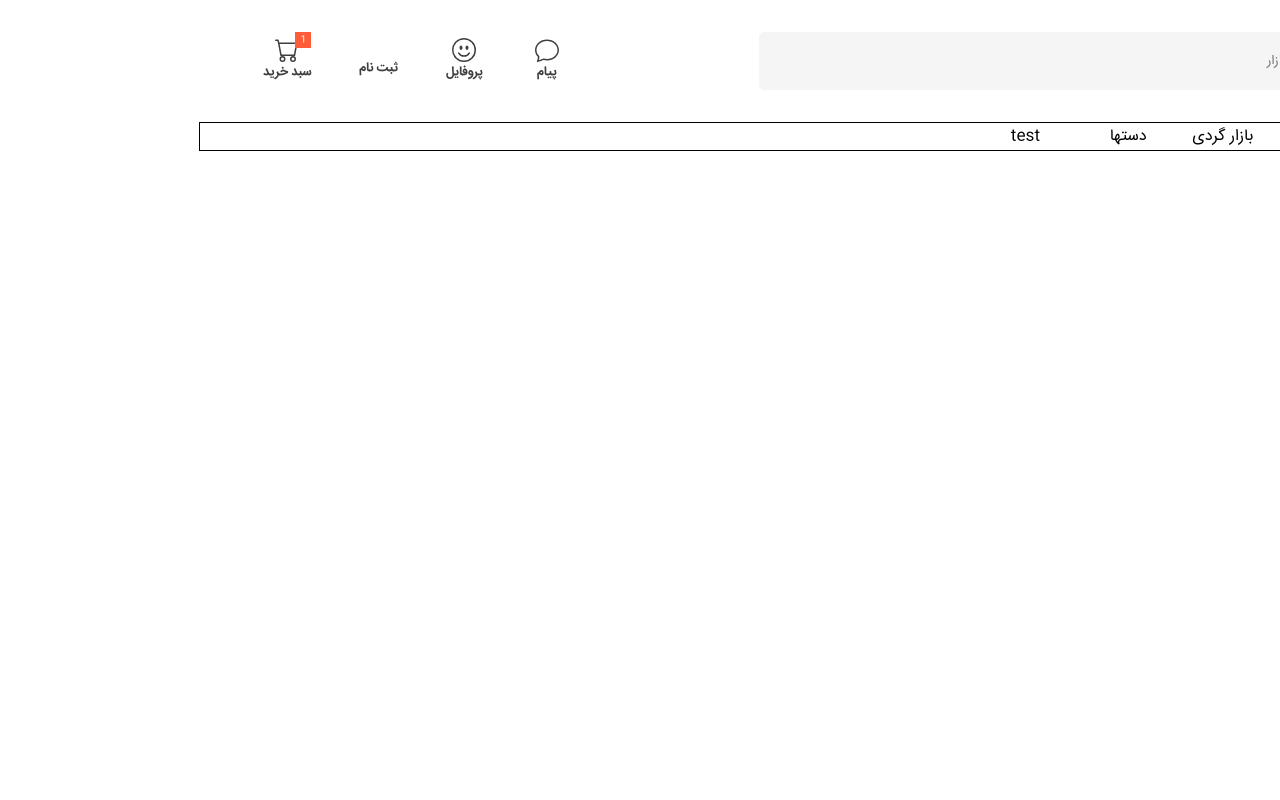
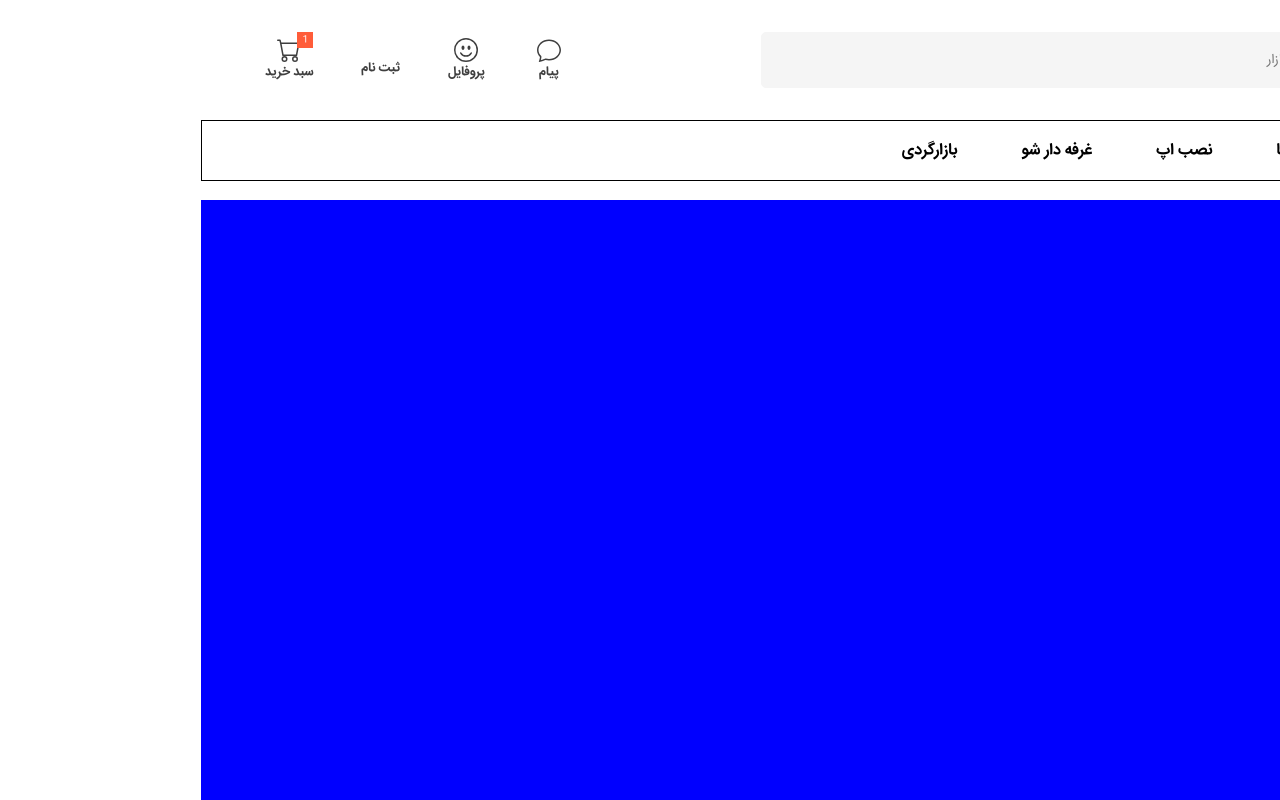
Before and after one commit to omidhldn/basalam_attempt, a React (Create React App) app: page / in a window 1280 px wide. Built offline with nearby package versions, Linux system fonts and the light colour scheme; grey boxes are pictures that could not be loaded; some icons are missing.

Commit message:
20-2-1402

```diff
--- a/src/App.css
+++ b/src/App.css
@@ -20,7 +20,9 @@ body {
 	font-family: 'iransans';
 }
 
-
+*{
+	box-sizing: border-box;
+}
 
 .row {
 	width: 100%;
--- a/src/component/layout/HeaderDesktop.js
+++ b/src/component/layout/HeaderDesktop.js
@@ -5,13 +5,16 @@ import { ReactComponent as Cart } from "./assets/cart.svg";
 import { ReactComponent as Register } from "./assets/person.svg";
 import { ReactComponent as Profile } from "./assets/emoji-smile.svg";
 import { ReactComponent as Chats } from "./assets/chat.svg";
+// import { ReactComponent as Food } from "https://statics.basalam.com/public/admin/b28/01-21/ejX8wZmgLWkv1CMuEI7XxH1aaSWLOxJUCvJlQCKhYwAyLtxwJy.svg";
+
 import MegaMenu from "./MegaMenu";
 import OmidHack from "./OmidHack";
 
 const HeaderDesktop = (props) => {
   return (
     <>
-      <header className={`${classes.container} row`}>
+      <header className={classes['main-container']}>
+        <section className={`${classes["first-container"]} row`}>
           <div className={`${classes["logo"]} col-1`}>
             <h1>
               <img src={logo} alt="basalam-logo"></img>
@@ -41,9 +44,10 @@ const HeaderDesktop = (props) => {
               <span>پیام</span>
             </span>
           </div>
+        </section>
+        <MegaMenu />
       </header>
-      <OmidHack/>
-      <MegaMenu />
+      {/* <OmidHack/> */}
     </>
   );
 };
--- a/src/component/layout/HeaderDesktop.module.css
+++ b/src/component/layout/HeaderDesktop.module.css
@@ -1,4 +1,7 @@
-.container {
+.main-container {
+  position: sticky;
+}
+.first-container {
   height: 15vh;
   /* border: 1px solid black; */
 }
--- a/src/component/layout/MegaMenu.js
+++ b/src/component/layout/MegaMenu.js
@@ -1,14 +1,38 @@
-import classes from './MegaMenu.module.css';
+import classes from "./MegaMenu.module.css";
+import MegaMenuItems from "./MegaMenuItems";
 
 const MegaMenu = () => {
-
-  return(
+  return (
     <div className={`row ${classes.container}`}>
-      <div className={`col-1`}><span>نصب اپ</span></div>
+      {/* <div className={`col-1`}><span>نصب اپ</span></div>
       <div className={`col-1`}><span>غرفه و</span></div>
       <div className={`col-1`}><span>بازار گردی</span></div>
       <div className={`col-1`}><span>دستها</span></div>
-      <div className={`col-8`}><span>test</span></div>
+      <div className={`col-8`}><span>test</span></div> */}
+      <div className={`col-12 `}>
+        <ul>
+          <li>
+            <span className={classes['mega-menu']}>
+              <span className={classes.bars}>
+                <MegaMenuItems/>
+                <span></span>
+                <span></span>
+                <span></span>
+              </span>
+              <span>دسته بندی ها</span>
+            </span>
+          </li>
+          <li>
+            <span>نصب اپ</span>
+          </li>
+          <li>
+            <span>غرفه دار شو</span>
+          </li>
+          <li>
+            <span>بازارگردی</span>
+          </li>
+        </ul>
+      </div>
     </div>
   );
 };
--- a/src/component/layout/MegaMenu.module.css
+++ b/src/component/layout/MegaMenu.module.css
@@ -1,4 +1,38 @@
 .container {
   margin: 0;
   border: 1px solid black;
+  font-family: 'iransans-bold';
 }
+
+.container ul {
+  list-style-type: none;
+}
+
+.container li {
+  display: inline-block;
+  margin: 0 4vh;
+}
+
+.mega-menu {
+  display: flex;
+  flex-direction: row;
+  justify-content: center;
+  align-items: last baseline;
+  /* margin-bottom: 4px; */
+}
+
+
+.bars {
+  display: flex;
+  flex-direction: column;
+  margin: 0 1vh;
+}
+
+.bars span {
+  border-top: 3px solid #3F3F3F;
+  border-radius: 1px;
+  display: inline-block;
+  padding: 0px;
+  width: 1rem;
+  height: 1px;
+}
--- /dev/null
+++ b/src/component/layout/MegaMenuItems.js
@@ -0,0 +1,10 @@
+import classes from './MegaMenuItems.module.css';
+
+const MegaMenuItems = () => {
+
+  return(
+    <div className={classes.container}>Test</div>
+  );
+};
+
+export default MegaMenuItems;
--- /dev/null
+++ b/src/component/layout/MegaMenuItems.module.css
@@ -0,0 +1,13 @@
+.container {
+  /* width: 100vw; */
+  height: 75vh;
+  background-color: blue;
+  position: absolute;
+  right: 0;
+  left: 0;
+  top: 25vh;
+  overflow-y: visible;
+  margin: 0;
+  border: none;
+
+}
```
Lines whose indentation alone changed are shown as unchanged.
